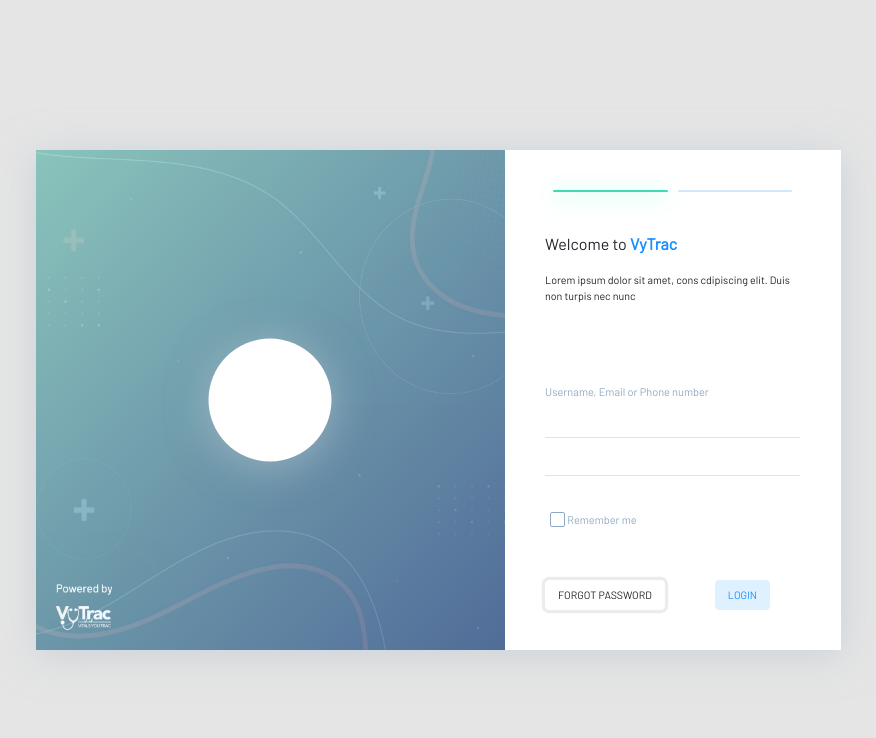
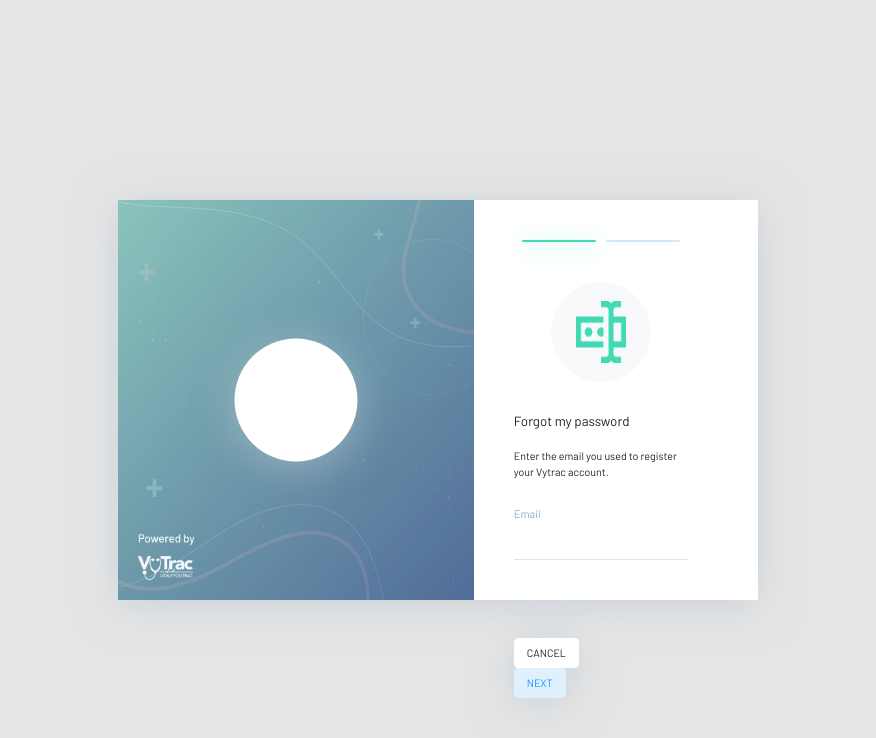
Before and after one commit to crowdbotics-apps/vytrac-26930, a React (Create React App) app in the folder webapp/: page / in a window 1280 px wide. Both pictures are taken after a click on the button "FORGOT PASSWORD". Shown: the top 738 px of the page, without its empty margins (202-1078 px from the left). Built offline with nearby package versions, Linux system fonts and the light colour scheme.

Commit message:
login form bigger size, reset password screens

```diff
--- a/webapp/src/screens/Login/Login.js
+++ b/webapp/src/screens/Login/Login.js
@@ -9,6 +9,8 @@
 
 import LoginForm from './LoginForm';
 import LoginToken from './LoginToken';
+import ResetPassword from './ResetPassword';
+import ResetPasswordInput from './ResetPasswordInput';
 
 import loginBackground from '../../assets/images/login_background.png';
 import poweredBy from '../../assets/images/powered_by.png';
@@ -61,6 +63,14 @@
       return (
         <LoginToken changeItem={this.changeItem.bind(this)}></LoginToken>
       )
+    } else if(this.state.currentItem == 'reset-password') {
+      return (
+        <ResetPassword changeItem={this.changeItem.bind(this)}></ResetPassword>
+      )
+    } else if(this.state.currentItem == 'reset-password-input') {
+      return (
+        <ResetPasswordInput changeItem={this.changeItem.bind(this)}></ResetPasswordInput>
+      )
     } else {
       return (
         <LoginForm changeItem={this.changeItem.bind(this)}></LoginForm>
@@ -85,7 +95,7 @@
                   <img className="login-logo-bottom" src={vytracWhite}></img>
                 </div>
               </Col>
-            <Col className="login-form" xs={5}>
+              <Col xs={5} className="login-form" xs={5}>
                 {this.showItem()}
               </Col>
             </Row>
--- a/webapp/src/screens/Login/LoginForm.js
+++ b/webapp/src/screens/Login/LoginForm.js
@@ -48,9 +48,13 @@
     }
   }
 
+  resetPassword() {
+    this.props.changeItem('reset-password');
+  }
+
   render() {
     return (
-        <div>
+        <div style={{height: '100%'}}>
             <Row className="vertical-container">
               <Col style={{padding: 0, margin: 0}}>
                 <div className="green-line"></div>
@@ -65,6 +69,7 @@
 
             <p className="grey-text username-label">Username, Email or Phone number</p>
             <input onChange={(username) => this.setState({username: username})} className="text-field" type="text" name="username" />
+            <p className="grey-text password-label">Password</p>
             <input onChange={(password) => this.setState({password: password})} className="text-field" type="password" name="password" />
 
             <Row className="vertical-container remember-me">
@@ -77,7 +82,7 @@
             </Row>
 
             <div className="login-bottom-buttons-container">
-                <Button style={{marginRight: 50}} variant="light">FORGOT PASSWORD</Button>
+              <Button onClick={() => this.resetPassword()} style={{marginRight: '50%'}} variant="light">FORGOT PASSWORD</Button>
               <Button onClick={() => this.login()}>LOGIN</Button>
             </div>
         </div>
--- a/webapp/src/screens/Login/LoginToken.js
+++ b/webapp/src/screens/Login/LoginToken.js
@@ -73,11 +73,11 @@
                 </div>
               </div>
 
-              <p className="text-left normal-text" style={{marginTop: 30}}>Security token</p>
+              <p className="text-left normal-text top25" style={{marginTop: 30}}>Security token</p>
 
               <p className="text-left smaller-text">Enter your 6 digit verification code sent to <b>user@email.com</b>. Didn’t receive your code yet? <a href="#">Send it again.</a></p>
 
-              <div className="vertical-container">
+              <div className="vertical-container centered top25">
                 <input autocomplete="off" onChange={(item) => {this.gotNumber(1); this.setState({number1: item})}} className="text-field-token" style={{marginLeft: 0}} type="text" name="number1" />
                 <input autocomplete="off" onChange={(item) => {this.gotNumber(2); this.setState({number2: item})}} className="text-field-token" type="text" name="number2" />
                 <input autocomplete="off" onChange={(item) => {this.gotNumber(3); this.setState({number3: item})}} className="text-field-token" type="text" name="number3" />
--- /dev/null
+++ b/webapp/src/screens/Login/ResetPassword.js
@@ -0,0 +1,83 @@
+import React, { Component, View } from 'react';
+import Container from 'react-bootstrap/Container';
+import Button from 'react-bootstrap/Button';
+import Col from 'react-bootstrap/Col';
+import Row from 'react-bootstrap/Row';
+import '../../App.css';
+
+import {store} from '../../util/store'
+
+import passwordLogo from '../../assets/images/password.png';
+
+class ResetPassword extends Component {
+
+  constructor(props) {
+    store.init();
+    super(props);
+    this.state = {}
+  }
+
+  validate () {
+    if (!this.state.username) {
+      alert("Please fill your email");
+      return false;
+    } else {
+      return true;
+    }
+  }
+
+  login() {
+    if(this.validate()) {
+      try {
+        this.props.changeItem('reset-password-input');
+      } catch (ex) {
+        alert("Could not login");
+      }
+    }
+  }
+
+  gotNumber(fieldIndex) {
+    const nextSibling = document.querySelector(
+      `input[name=number${fieldIndex + 1}]`
+    );
+    // If found, focus the next field
+    if (nextSibling !== null) {
+      nextSibling.focus();
+    }
+  }
+
+  render() {
+    return (
+        <div style={{height: '100%'}}>
+            <Row className="vertical-container">
+                <Col style={{padding: 0, margin: 0}}>
+                  <div className="green-line"></div>
+                </Col>
+                <Col style={{padding: 0, margin: 0}}>
+                  <div className="grey-line"></div>
+                </Col>
+              </Row>
+
+              <div className="centered-logo">
+                <div className="logo-container">
+                  <img className="shield-logo" src={passwordLogo}></img>
+                </div>
+              </div>
+
+              <p className="text-left normal-text top25" style={{marginTop: 30}}>Forgot my password</p>
+
+              <p className="text-left smaller-text">Enter the email you used to register your Vytrac account.</p>
+
+              <p className="grey-text password-label top25">Email</p>
+              <input onChange={(username) => this.setState({username: username})} className="text-field" type="input" name="password" />
+
+              <div className="token-bottom-buttons-container">
+                <Button onClick={() => this.props.changeItem('login')}  style={{marginRight: '55%'}} variant="light">CANCEL</Button>
+                <Button onClick={() => this.login()}>NEXT</Button>
+              </div>
+        </div>
+    );
+  }
+}
+
+export default ResetPassword;
--- /dev/null
+++ b/webapp/src/screens/Login/ResetPasswordInput.js
@@ -0,0 +1,95 @@
+import React, { Component, View } from 'react';
+import Container from 'react-bootstrap/Container';
+import Button from 'react-bootstrap/Button';
+import Col from 'react-bootstrap/Col';
+import Row from 'react-bootstrap/Row';
+import '../../App.css';
+
+import {store} from '../../util/store'
+
+import passwordLogo from '../../assets/images/password.png';
+
+class LoginForm extends Component {
+
+  constructor(props) {
+    store.init();
+    super(props);
+    this.state = {}
+  }
+
+  validate () {
+    if (!this.state.password1) {
+      alert("Please fill your username");
+      return false;
+    } else if (!this.state.password2) {
+      alert("Please fill your password");
+      return false;
+    } else {
+      return true;
+    }
+  }
+
+  login() {
+    if(this.validate()) {
+      try {
+        store.data.login(this.state.username + '', this.state.password + '').then((result) => {
+          if(result) {
+            alert("Successful login!");
+          } else {
+            alert("Could not login");
+          }
+        });
+      } catch (ex) {
+        alert("Could not login");
+      }
+    }
+  }
+
+  gotNumber(fieldIndex) {
+    const nextSibling = document.querySelector(
+      `input[name=number${fieldIndex + 1}]`
+    );
+    // If found, focus the next field
+    if (nextSibling !== null) {
+      nextSibling.focus();
+    }
+  }
+
+  render() {
+    return (
+        <div>
+            <Row className="vertical-container">
+                <Col style={{padding: 0, margin: 0}}>
+                  <div className="grey-line-inv"></div>
+                </Col>
+                <Col style={{padding: 0, margin: 0}}>
+                  <div className="green-line-inv"></div>
+                </Col>
+              </Row>
+
+              <div className="centered-logo">
+                <div className="logo-container">
+                  <img className="shield-logo" src={passwordLogo}></img>
+                </div>
+              </div>
+
+              <p className="text-left normal-text" style={{marginTop: 30}}>Reset my password</p>
+
+              <p className="text-left smaller-text">Set your new password</p>
+
+              <p className="grey-text password-label top25">Password</p>
+              <input onChange={(username) => this.setState({password1: username})} className="text-field" type="password" name="password1" />
+
+              <p className="grey-text password-label top15">Confirm password</p>
+              <input onChange={(username) => this.setState({password2: username})} className="text-field" type="password" name="password2" />
+
+              <div className="token-bottom-buttons-container-smaller">
+                <Button onClick={() => this.props.changeItem('login')}  style={{marginRight: '55%'}}  variant="light">CANCEL</Button>
+                <Button onClick={() => this.login()}>CONTINUE</Button>
+              </div>
+        </div>
+    );
+  }
+}
+
+export default LoginForm;
```
Also changed, not shown: webapp/src/App.css, webapp/src/assets/images/password.png (added). Lines whose indentation alone changed are shown as unchanged.
